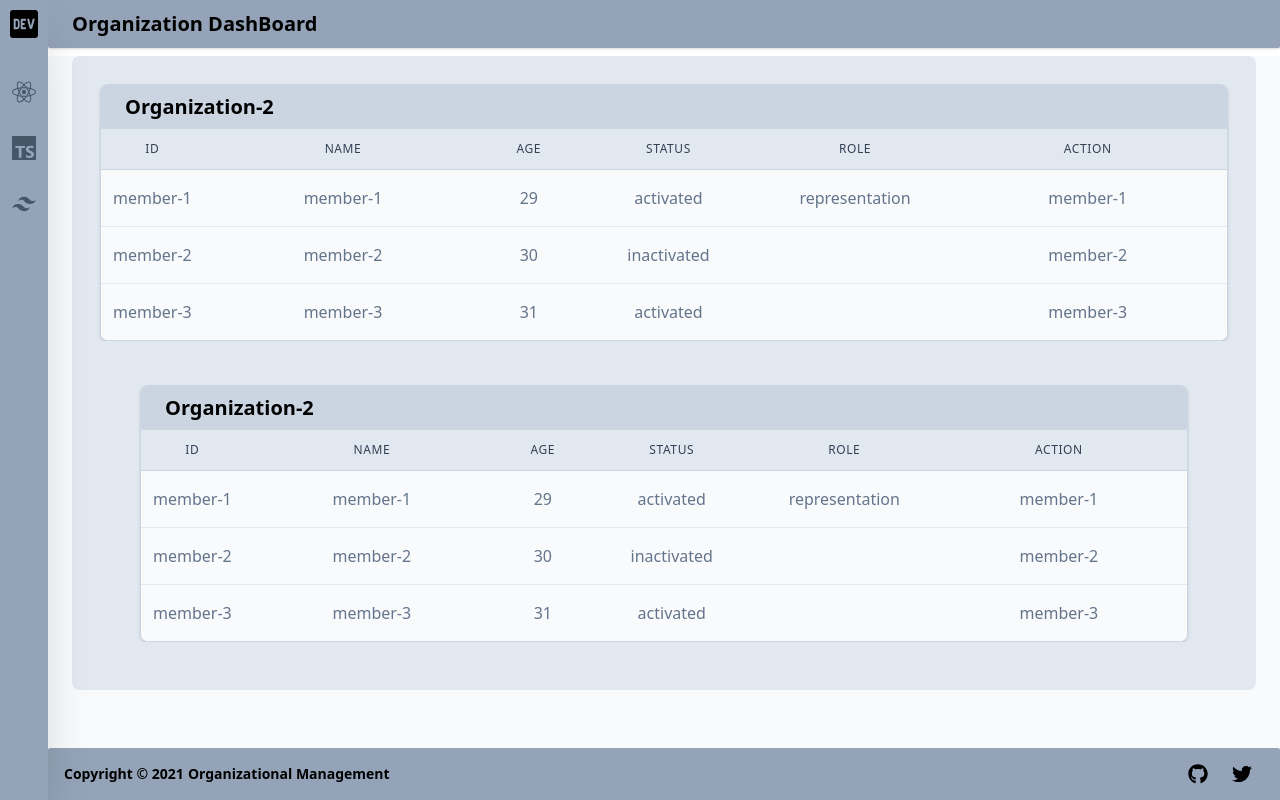
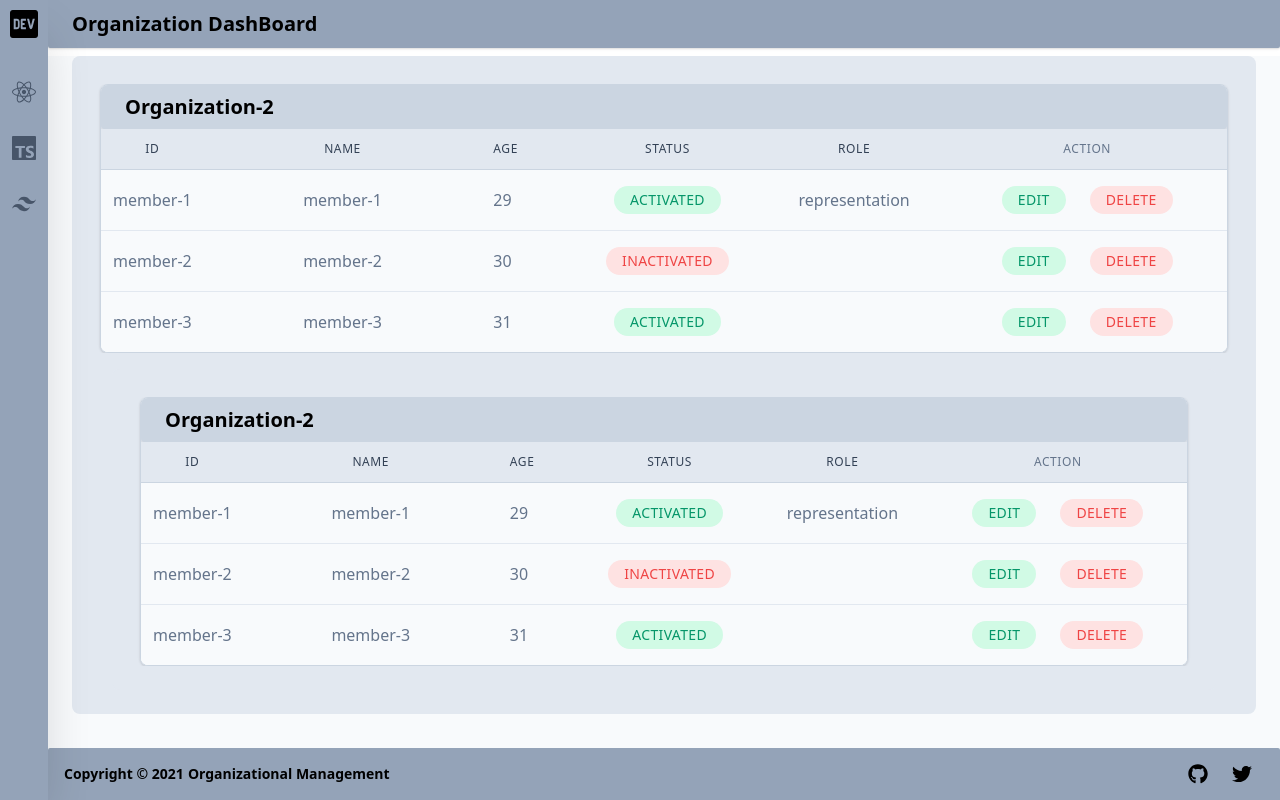
Before and after one commit to youkoucoding/organizational-management, a React (Create React App) app: page / in a window 1280 px wide. Built offline with nearby package versions, Linux system fonts and the light colour scheme.

Commit message:
feat: add editable-row

```diff
--- a/src/components/table/DisplayRow.tsx
+++ b/src/components/table/DisplayRow.tsx
@@ -1,44 +1,58 @@
-export type RowProps = {
-  id: string;
-  name: string;
-  age: number;
-  status: string;
-  role: string;
-  action?: () => void;
-};
+import { RowProps } from "types";
 
 export const DisplayRow = ({ member }: { member: RowProps }) => {
   return (
     <tr className="w-full ">
       <td className="w-1/12 px-3 py-4 whitespace-nowrap bg-gray-50">
-        <span className="flex items-center justify-center text-gray-500 font-medium">
+        <p className="flex items-center justify-center text-gray-500 font-medium">
           {member.id}
-        </span>
+        </p>
       </td>
       <td className="w-3/12 px-3 py-4 whitespace-nowrap bg-gray-50">
-        <span className="flex items-center justify-center text-gray-500 font-medium">
+        <p className="flex items-center justify-center text-gray-500 font-medium">
           {member.name}
-        </span>
+        </p>
       </td>
       <td className="w-1/12 px-3 py-4 whitespace-nowrap bg-gray-50">
-        <span className="flex items-center justify-center text-gray-500 font-medium">
+        <p className="flex items-center justify-start text-gray-500 font-medium">
           {member.age}
-        </span>
+        </p>
       </td>
       <td className="w-1/6 px-3 py-4 whitespace-nowrap bg-gray-50">
-        <span className="flex items-center justify-center text-gray-500 font-medium">
-          {member.status}
-        </span>
+        <p className="flex items-center justify-center text-gray-500 font-medium text-sm uppercase tracking-wide">
+          {member.status.toLocaleLowerCase() === "activated" ? (
+            <span className="bg-green-100 text-green-600 px-4 py-1 rounded-full">
+              activated
+            </span>
+          ) : (
+            <span className="bg-red-100 text-red-500 px-4 py-1 rounded-full">
+              inactivated
+            </span>
+          )}
+        </p>
       </td>
       <td className="w-1/6 px-3 py-4 whitespace-nowrap bg-gray-50">
-        <span className="flex items-center justify-center text-gray-500 font-medium">
+        <p className="flex items-center justify-center text-gray-500 font-medium">
           {member.role}
-        </span>
+        </p>
       </td>
       <td className="w-3/12 px-3 py-4 whitespace-nowrap bg-gray-50">
-        <span className="flex items-center justify-center text-gray-500 font-medium">
-          {member.id}
-        </span>
+        <div className="flex flex-row space-x-6 items-center justify-center">
+          <button
+            className="bg-green-100 text-green-600 px-4 py-1 rounded-full text-sm uppercase tracking-wide font-medium"
+            type="button"
+            onClick={() => window.open("https://google.com")}
+          >
+            edit
+          </button>
+          <button
+            className="bg-red-100 text-red-500 px-4 py-1 rounded-full text-sm uppercase tracking-wide font-medium"
+            type="button"
+            onClick={() => window.open("https://google.com")}
+          >
+            delete
+          </button>
+        </div>
       </td>
     </tr>
   );
--- a/src/components/table/EditRow.tsx
+++ /dev/null
@@ -1,3 +0,0 @@
-export const EditRow = () => {
-  return <div></div>;
-};
--- /dev/null
+++ b/src/components/table/EditableRow.tsx
@@ -0,0 +1,94 @@
+import { EditableProps } from "types";
+
+export const EditableRow = ({
+  handleRowChange,
+  uniqueRow,
+  member,
+}: EditableProps) => {
+  return (
+    <tr className="w-full ">
+      <td className="w-1/12 px-3 py-4 whitespace-nowrap bg-gray-50">
+        <p className="flex items-center justify-center text-gray-500 font-medium">
+          {member.id}
+        </p>
+      </td>
+      <td className="w-3/12 px-3 py-4 whitespace-nowrap bg-gray-50">
+        <div className="flex items-center justify-start text-gray-500 font-medium">
+          <input
+            className="bg-green-50 text-gray-600 text-center rounded-full"
+            type="text"
+            required={true}
+            placeholder="please input the age..."
+            value={member.name}
+            onChange={() => console.log(member.name)}
+          />
+        </div>
+      </td>
+      <td className="w-1/12 px-3 py-4 whitespace-nowrap bg-gray-50">
+        <div className="flex items-center justify-start text-gray-500 font-medium">
+          <input
+            className="bg-green-50 text-gray-600 text-center rounded-full"
+            type="number"
+            required={true}
+            placeholder="please input the age..."
+            value={member.age}
+            onChange={() => console.log(member.age)}
+          />
+        </div>
+      </td>
+      <td className="w-1/6 px-3 py-4 whitespace-nowrap bg-gray-50">
+        <div className="flex items-center justify-center text-gray-500 font-medium text-sm uppercase leading-wide cursor-pointer">
+          {member.status.toLocaleLowerCase() === "activated" ? (
+            <input
+              className="bg-green-100 text-green-600 px-4 py-1 rounded-xl"
+              type="button"
+              name="status"
+              value={member.status}
+              onClick={handleRowChange}
+            />
+          ) : (
+            <input
+              className="bg-yellow-100 text-yellow-600 px-4 py-1 rounded-xl"
+              type="button"
+              name="status"
+              value={member.status}
+              onClick={handleRowChange}
+            />
+          )}
+        </div>
+      </td>
+      <td className="w-1/6 px-3 py-4 whitespace-nowrap bg-gray-50">
+        <div className="flex items-center justify-center">
+          <select
+            className="text-gray-500 font-medium rounded-full"
+            name="role"
+            value={member.role}
+            onChange={handleRowChange}
+          >
+            <option value="role">representation</option>
+            <option value="role">member-1</option>
+            <option value="role">member-2</option>
+          </select>
+        </div>
+      </td>
+      <td className="w-3/12 px-3 py-4 whitespace-nowrap bg-gray-50">
+        <div className="flex flex-row space-x-6 items-center justify-center">
+          <button
+            className="bg-green-100 text-green-600 px-4 py-1 rounded-full text-sm uppercase tracking-wide font-medium"
+            type="submit"
+            onClick={() => window.open("https://google.com")}
+          >
+            save
+          </button>
+          <button
+            className="bg-red-100 text-red-500 px-4 py-1 rounded-full text-sm uppercase tracking-wide font-medium"
+            type="submit"
+            onClick={() => window.open("https://google.com")}
+          >
+            delete
+          </button>
+        </div>
+      </td>
+    </tr>
+  );
+};
--- a/src/components/table/StatusPill.tsx
+++ b/src/components/table/StatusPill.tsx
@@ -8,12 +8,8 @@ export const StatusPill = ({ value }: StatusProps) => {
   return (
     <span
       className={`px-3 py-1 uppercase leading-wide font-bold text-xs rounded-full shadow-sm
-        ${status.startsWith("activated") ? "bg-green-100 text-green-600" : null}
-        ${
-          status.startsWith("inactivated")
-            ? "bg-yellow-100 text-yellow-600"
-            : null
-        }`}
+        ${status.startsWith("activated") ? "" : null}
+        ${status.startsWith("inactivated") ? "" : null}`}
     >
       {status}
     </span>
--- a/src/components/table/Table.tsx
+++ b/src/components/table/Table.tsx
@@ -4,7 +4,7 @@ import { CardTitle } from "components/cards/CardTitle";
 import { TableHead } from "components/table/TableHead";
 import { DisplayRow } from "components/table/DisplayRow";
 
-import { RowProps } from "components/table/DisplayRow";
+import { RowProps } from "types";
 
 export const Table = ({ members }: { members: RowProps[] }) => {
   return (
--- a/src/components/table/TableHead.tsx
+++ b/src/components/table/TableHead.tsx
@@ -8,37 +8,49 @@ export const TableHead = () => {
           scope="col"
           className="w-1/12 px-3 py-3 text-xs font-medium text-gray-700 uppercase tracking-wider"
         >
+          <span className="flex items-center justify-center font-medium">
             id
+          </span>
         </th>
         <th
           scope="col"
           className="w-3/12 px-3 py-3 text-xs font-medium text-gray-700 uppercase tracking-wider"
         >
+          <span className="flex items-center justify-center font-medium">
             name
+          </span>
         </th>
         <th
           scope="col"
           className="w-1/12 px-3 py-3 text-xs font-medium text-gray-700 uppercase tracking-wider"
         >
+          <span className="flex items-center justify-start font-medium">
             age
+          </span>
         </th>
         <th
           scope="col"
           className="w-1/6 px-3 py-3 text-xs font-medium text-gray-700 uppercase tracking-wider"
         >
+          <span className="flex items-center justify-center font-medium">
             status
+          </span>
         </th>
         <th
           scope="col"
           className="w-1/6 px-3 py-3 text-xs font-medium text-gray-700 uppercase tracking-wider"
         >
+          <span className="flex items-center justify-center font-medium">
             role
+          </span>
         </th>
         <th
           scope="col"
           className="w-3/12 px-3 py-3 text-xs font-medium text-gray-700 uppercase tracking-wider"
         >
+          <span className="flex items-center justify-center text-gray-500 font-medium">
             action
+          </span>
         </th>
       </tr>
     </React.Fragment>
--- a/src/container/main/Main.tsx
+++ b/src/container/main/Main.tsx
@@ -1,8 +1,8 @@
 import * as React from "react";
 
-import { Card, Table, StatusPill } from "components";
+import { Card, Table } from "components";
 
-import { RowProps } from "components/table/DisplayRow";
+import { RowProps } from "types";
 
 const getData = (): RowProps[] => {
   const data = [
--- /dev/null
+++ b/src/types/index.ts
@@ -0,0 +1,14 @@
+export type RowProps = {
+  id: string;
+  name: string;
+  age: number;
+  status: string;
+  role: string;
+  action?: () => void;
+};
+
+export type EditableProps = {
+  handleRowChange: () => void;
+  uniqueRow: () => void;
+  member: RowProps;
+};
```
Lines whose indentation alone changed are shown as unchanged.
